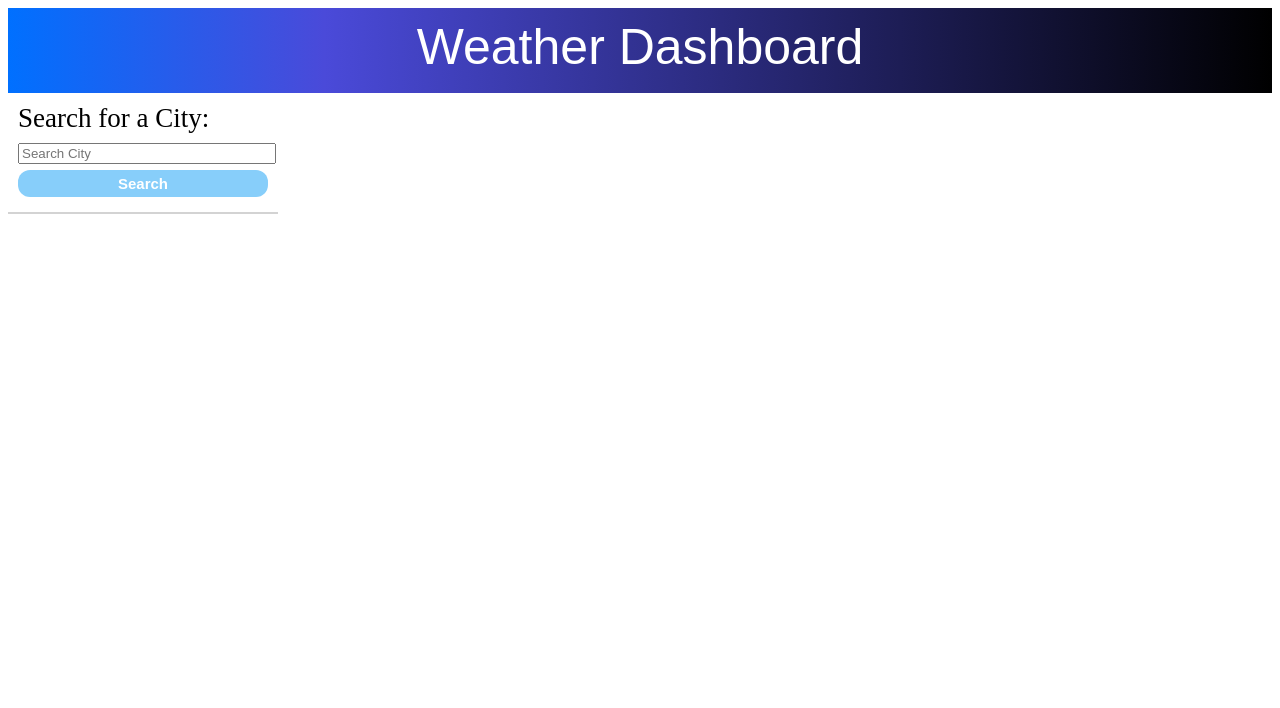
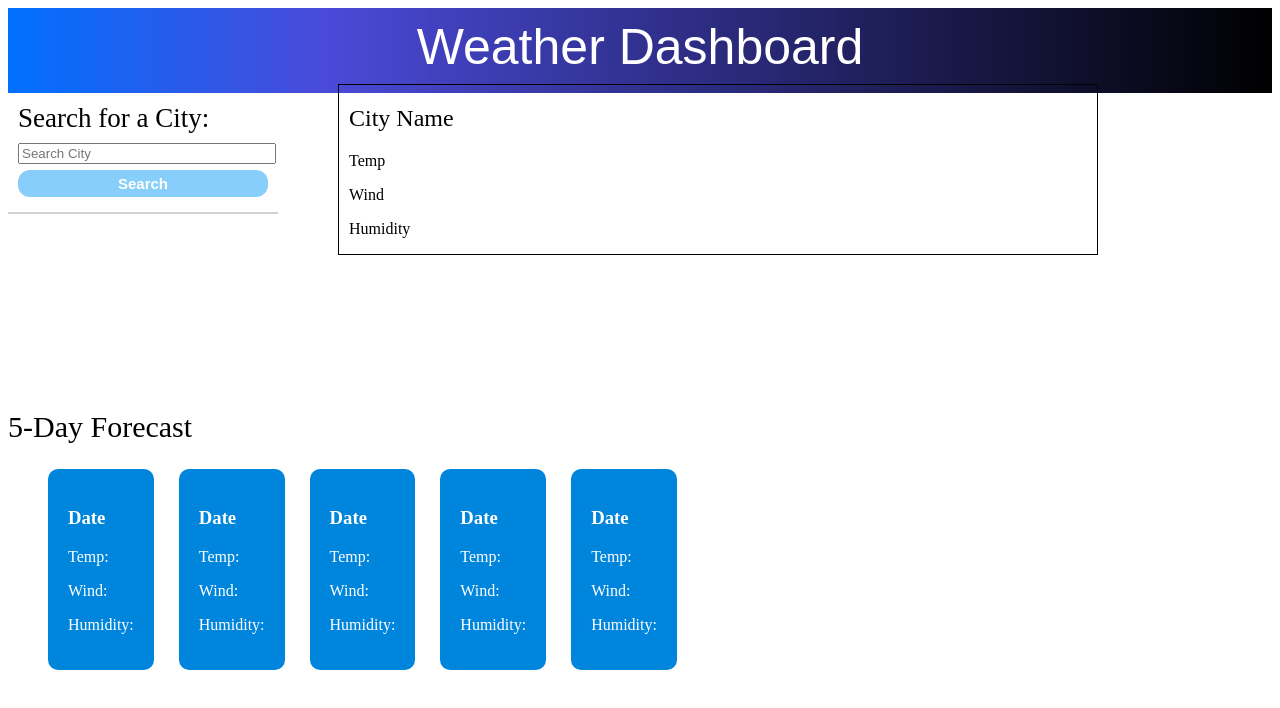
Before and after one commit to rapostoljr/challenge_6_weather_forcast, a plain HTML site: page index.html in a window 1280 px wide. Drawn offline with nearby package versions, Linux system fonts and the light colour scheme; a web font is replaced by a local one.

Commit message:
added 5 day weather cards

```diff
--- a/assets/css/style.css
+++ b/assets/css/style.css
@@ -1,6 +1,9 @@
 :root {
     --white_text_color: white;
     --search_button_color: lightskyblue;
+    --gradient_color: linear-gradient(90deg, rgba(0,112,255,1) 0%, rgba(74,74,217,1) 25%, rgba(0,0,0,1) 100%);
+    --hover_color: gold;
+    --weather_card: rgb(0, 133, 221);
 }
 
 header {
@@ -11,10 +14,11 @@ header {
     padding: 10px 0;
     text-align: center;
     font-size: 50px;
-    background: linear-gradient(90deg, rgba(0,112,255,1) 0%, rgba(74,74,217,1) 25%, rgba(0,0,0,1) 100%);
+    background: var(--gradient_color);
     height: 65px;
 }
 
+/* SEARCH BOX FEATURE */
 aside {
     font-family: "Rakkas", serif;
     font-weight: 400;
@@ -50,5 +54,45 @@ aside {
     border: none;
     border-radius: 12px;
     color: var(--white_text_color);
-    background: gold;
+    background: var(--hover_color);
 }
+
+/* MAIN CONTENT FEATURE */
+.current_city_searched {
+    display: block;
+    position: relative;
+    top: -130px;
+    left: 330px;
+    width: 60%;
+    border: 1px solid black;
+}
+
+.current_city_searched h2, .current_city_searched p {
+    margin-left: 10px;
+}
+
+h2 {
+font-family: "Rakkas", serif;
+font-weight: 400;
+font-style: normal;
+}
+
+.current_city_future_5 h2{
+    font-size: 30px;
+}
+
+.current_city_future_5 li {
+    list-style: none;
+}
+
+.weather_five_days {
+    display: flex;
+    gap: 25px;
+}
+
+.weather_five_days .weather_day {
+    color: var(--white_text_color);
+    background: var(--weather_card);
+    padding: 20px 20px;
+    border-radius: 10px;
+}
--- a/assets/js/script.js
+++ b/assets/js/script.js
@@ -1,4 +1,7 @@
-var searchButtonClicked = document.getElementById('search_button')
+const searchButtonClicked = document.getElementById('search_button')
+var cityTitle = document.getElementById('name_of_city')
+
+var today = dayjs();
 
 searchButtonClicked.addEventListener("click", function(event) {
     event.preventDefault();
@@ -12,9 +15,13 @@ searchButtonClicked.addEventListener("click", function(event) {
     fetch(apiUrl).then(function (response) {
         console.log(response)
         if (response.ok) {
+            cityTitle.innerHTML = cityName;
+            $('#today_date').text(today.format('[(]MMM D, YYYY[)]'))
             response.json().then(function(data){
                 console.log(data);
             })
+        } else {
+            alert("Please enter a valid response.")
         }
             console.log(response.status);
     })
--- a/index.html
+++ b/index.html
@@ -15,6 +15,20 @@
     <link rel="preconnect" href="https://fonts.gstatic.com" crossorigin>
     <link href="https://fonts.googleapis.com/css2?family=Rakkas&display=swap" rel="stylesheet">
 
+    <!-- DAYJS LIBRARY -->
+    <script
+    src="https://cdn.jsdelivr.net/npm/dayjs@1.11.3/dayjs.min.js"
+    integrity="sha256-iu/zLUB+QgISXBLCW/mcDi/rnf4m4uEDO0wauy76x7U="
+    crossorigin="anonymous"
+    ></script>
+
+    <script
+    src="https://code.jquery.com/jquery-3.5.1.min.js"
+    integrity="sha256-9/aliU8dGd2tb6OSsuzixeV4y/faTqgFtohetphbbj0="
+    crossorigin="anonymous"
+    ></script>
+
+    <!-- STYLE CSS -->
     <link rel="stylesheet" href="./assets/css/style.css">
 </head>
 <body>
@@ -31,6 +45,53 @@
         </form>
     </aside>
 
+    <content class="current_city_searched">
+        <h2><span id="name_of_city">City Name</span> <span id="today_date"> </span></h2>
+        <p>Temp</p>
+        <p>Wind</p>
+        <p>Humidity</p>
+    </content>
+
+    <div class="current_city_future_5">
+        <h2>5-Day Forecast</h2>
+        <ul class="weather_five_days">
+            <li class="weather_day">
+                <h3>Date</h3>
+                <p>Temp: </p>
+                <p>Wind: </p>
+                <p>Humidity: </p>
+            </li>
+
+            <li class="weather_day">
+                <h3>Date</h3>
+                <p>Temp: </p>
+                <p>Wind: </p>
+                <p>Humidity: </p>
+            </li>
+
+            <li class="weather_day">
+                <h3>Date</h3>
+                <p>Temp: </p>
+                <p>Wind: </p>
+                <p>Humidity: </p>
+            </li>
+
+            <li class="weather_day">
+                <h3>Date</h3>
+                <p>Temp: </p>
+                <p>Wind: </p>
+                <p>Humidity: </p>
+            </li>
+
+            <li class="weather_day">
+                <h3>Date</h3>
+                <p>Temp: </p>
+                <p>Wind: </p>
+                <p>Humidity: </p>
+            </li>
+        </ul>
+    </div>
+
     <script src="./assets/js/script.js"></script>
 
 </body>
```
